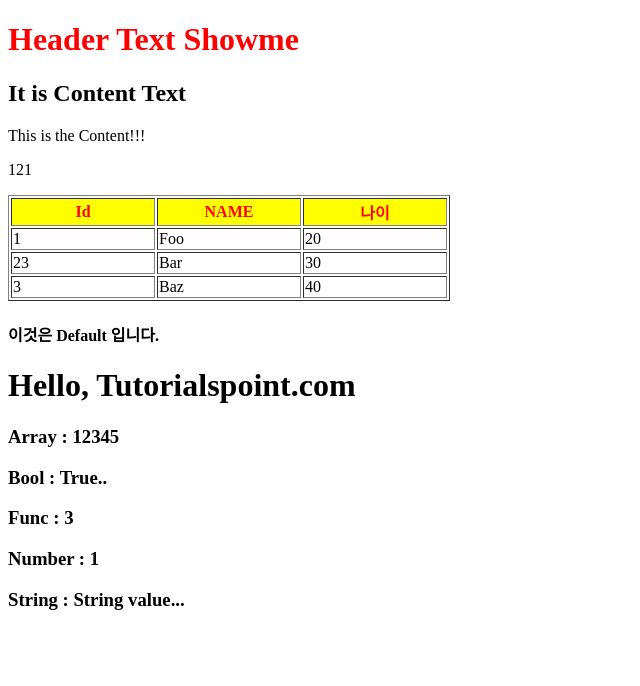
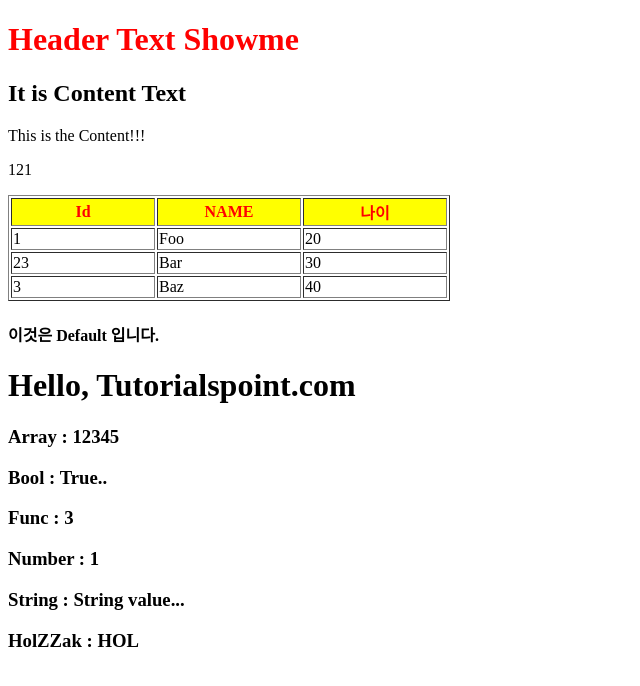
Before and after one commit to baby3060/ReactTest, a React app: page / in a window 1280 px wide. Shown: the top 686 px of the page, without its empty margins (0-640 px from the left). Built offline with nearby package versions, Linux system fonts and the light colour scheme.

Commit message:
State Test

```diff
--- a/package.json
+++ b/package.json
@@ -18,6 +18,7 @@
   "homepage": "https://github.com/baby3060/ReactTest#readme",
   "dependencies": {
     "react": "^16.1.1",
+    "react-addons-update": "^15.6.2",
     "react-dom": "^16.1.1",
     "webpack": "^3.8.1",
     "webpack-dev-server": "^2.9.4"
--- a/src/components/App.jsx
+++ b/src/components/App.jsx
@@ -27,7 +27,7 @@
                 <JSCal first="120" />
                 <TBTest IdThText="Id" NaThText="NAME" />
                 <h4>{this.props.h4Text}</h4>
-                <PropEx />
+                <PropEx propHolZZak="HOL" />
             </div>
         );
     }
--- a/src/components/PropEx.js
+++ b/src/components/PropEx.js
@@ -12,6 +12,7 @@
                 <h3>Func : {this.props.propFunc(3)}</h3>
                 <h3>Number : {this.props.propNumber}</h3>
                 <h3>String : {this.props.propString}</h3>
+                <h3>HolZZak : {this.props.propHolZZak}</h3>
             </div>
         );
     }
@@ -23,7 +24,8 @@
     propBool : PropTypes.bool.isRequired,
     propFunc : PropTypes.func,
     propNumber : PropTypes.number,
-    propString: PropTypes.string
+    propString: PropTypes.string,
+    propHolZZak : PropTypes.oneOf(['HOL', 'ZZAK']).isRequired
 };
 
 PropEx.defaultProps = {
--- a/src/components/TBTest.js
+++ b/src/components/TBTest.js
@@ -1,6 +1,7 @@
 import React from 'react';
+import stUpdate from 'react-addons-update'
 
-var data2;
+let data2;
 
 function SetData2() {
     data2 = [
@@ -30,7 +31,7 @@
         }
     }
     render() {
-        var thStyle = {
+        let thStyle = {
             fontSize : '12',
             backgroundColor : 'yellow',
             color : 'red',
```
